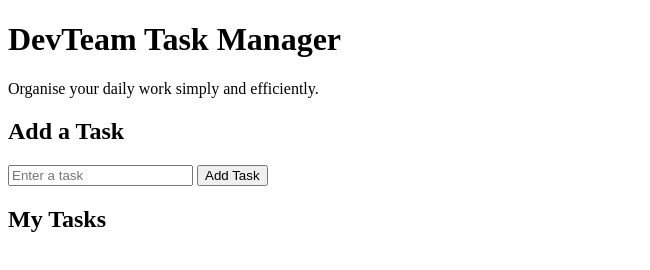
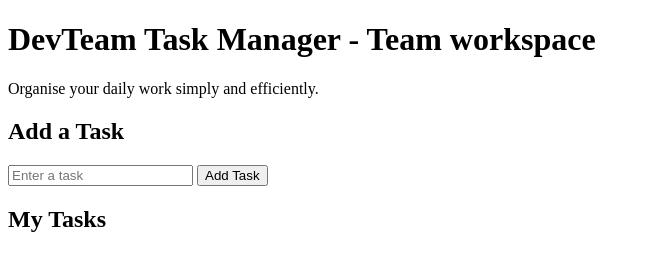
Before and after one commit to agijarun5-web/Dev-Team--task-manager, a plain HTML site: page index.html in a window 1280 px wide. Shown: the whole page, without its empty margins (0-650 px from the left). Drawn offline with Linux system fonts and the light colour scheme.

Commit message:
Update header to include 'Team workspace'docs: update main page heading

```diff
--- a/index.html
+++ b/index.html
@@ -6,7 +6,7 @@
   <title>DevTeam Task Manager</title>
 </head>
 <body>
-  <h1>DevTeam Task Manager</h1>
+  <h1>DevTeam Task Manager - Team workspace</h1>
   <p>Organise your daily work simply and efficiently.</p>
 
   <h2>Add a Task</h2>
```
